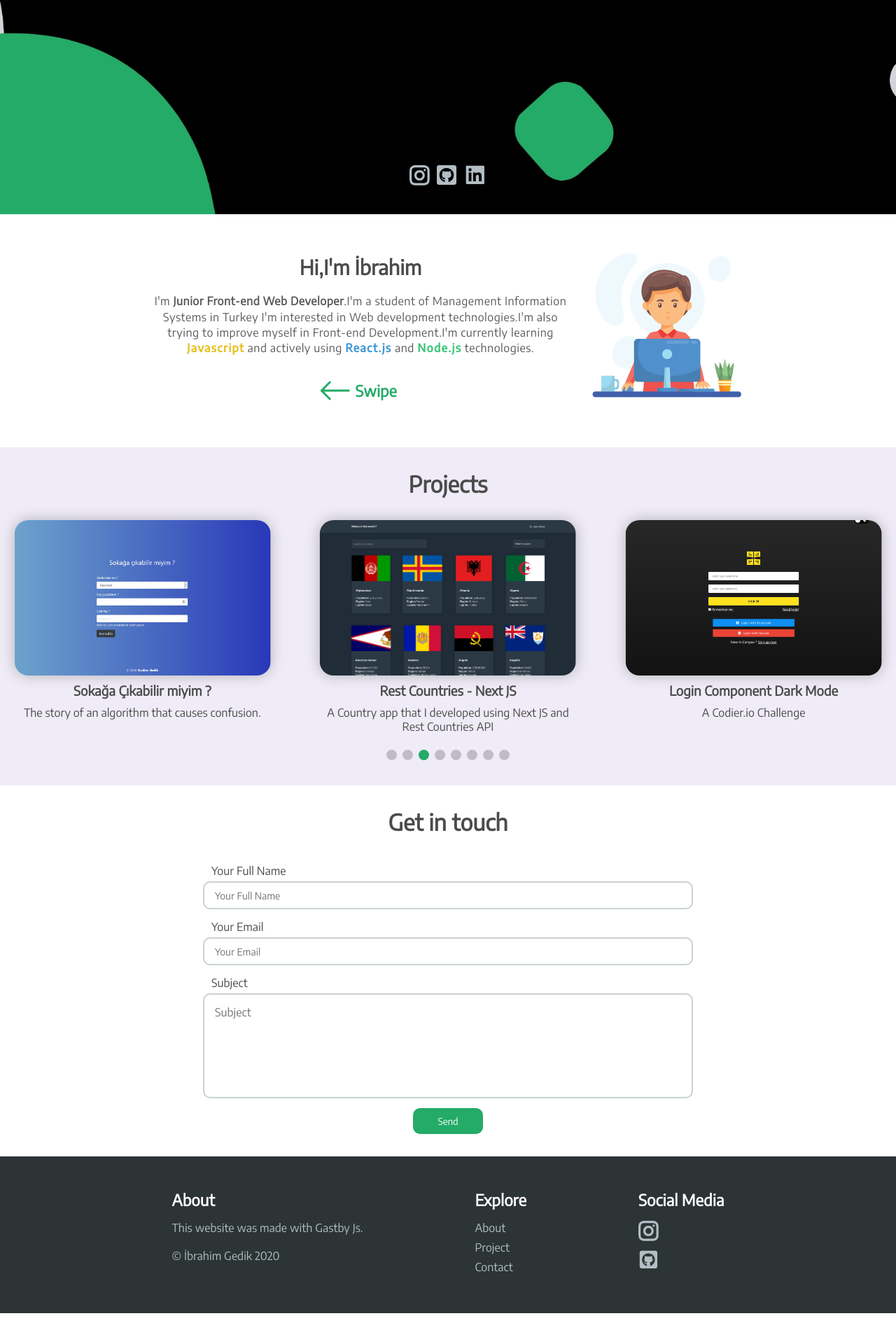
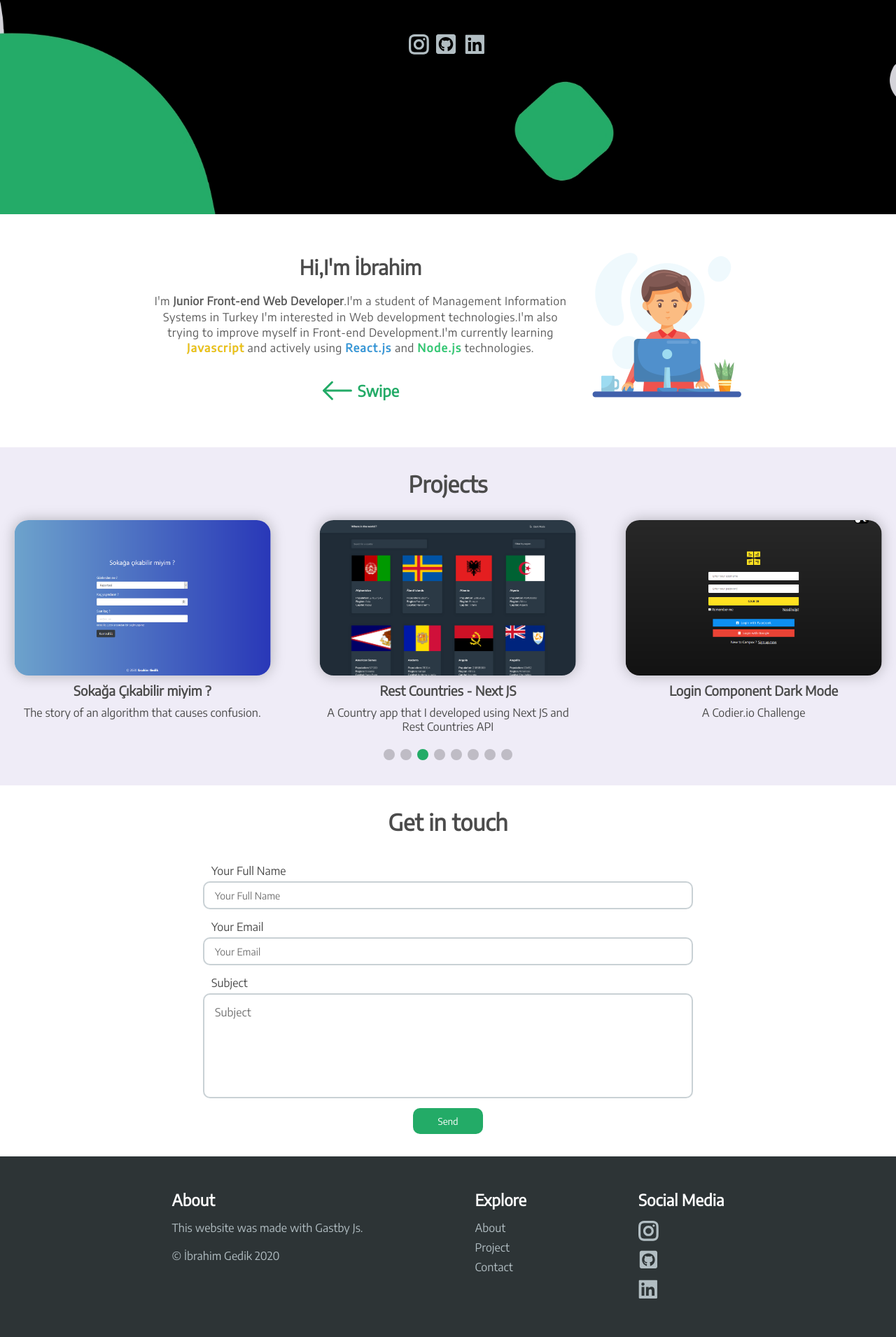
Before and after one commit to ibrahimgediktr/personal-website, a Gatsby site: page / in a window 1280 px wide. Shown: the part 494-2404 px from the top of the page at 70% size. Before the commit the page ends 2370 px from the top, so only its background shows below. Built offline with nearby package versions, Linux system fonts and the light colour scheme; Gatsby itself is replaced by a stand-in of ours.

Commit message:
fix footer and hero section

```diff
--- a/src/components/Footer.js
+++ b/src/components/Footer.js
@@ -4,6 +4,8 @@ import { AnchorLink } from "gatsby-plugin-anchor-links"
 import { menuData } from "../data/MenuData"
 import { GrInstagram } from "react-icons/gr"
 import { FaGithubSquare } from "react-icons/fa"
+import { AiFillLinkedin } from "react-icons/ai"
+
 
 function Footer() {
   return (
@@ -47,6 +49,14 @@ function Footer() {
             >
               <GithubSquare />
             </SocialLink>
+            <SocialLink
+          href="https://www.linkedin.com/in/ibrahimgedik/"
+          target="_blank"
+          rel="noreferrer"
+          aria-label="My Linkedin profile"
+        >
+          <LinkedinSquare />
+        </SocialLink>
           </ColContent>
         </Col>
       </Row>
@@ -126,3 +136,9 @@ const GithubSquare = styled(FaGithubSquare)`
   font-size: 1.8rem;
   cursor: pointer;
 `
+const LinkedinSquare = styled(AiFillLinkedin)`
+  font-size: 2.1rem;
+  cursor: pointer;
+  margin-left:-2.5px;
+  margin-top:7px;
+`
--- a/src/components/Hero.js
+++ b/src/components/Hero.js
@@ -58,6 +58,10 @@ function Hero() {
       </HeroContent>
       <HeroContentBottom>
         <SocialLink
+          initial="out"
+          animate="in"
+          variants={fadeInLeft}
+          transition={transition}
           rel="noreferrer"
           href="https://www.instagram.com/ibrahimgediktr/"
           target="_blank"
@@ -66,6 +70,10 @@ function Hero() {
           <Instagram />
         </SocialLink>
         <SocialLink
+          initial="out"
+          animate="in"
+          variants={fadeInDown}
+          transition={transition}
           href="https://github.com/ibrahimgediktr"
           target="_blank"
           rel="noreferrer"
@@ -74,7 +82,11 @@ function Hero() {
           <GithubSquare />
         </SocialLink>
         <SocialLink
-          href="https://github.com/ibrahimgediktr"
+          initial="out"
+          animate="in"
+          variants={fadeInRight}
+          transition={transition}
+          href="https://www.linkedin.com/in/ibrahimgedik/"
           target="_blank"
           rel="noreferrer"
           aria-label="My Linkedin profile"
@@ -129,17 +141,17 @@ const HeroContent = styled.div`
 
 const HeroContentBottom = styled.div`
   position: absolute;
-  bottom: 35px;
+  top: 65%;
   display: flex;
   justify-content: center;
   align-items: center;
   flex-direction: row;
 `
 
-const SocialLink = styled.a`
+const SocialLink = styled(motion.a)`
   text-decoration: none;
   color: #b2bec3;
-
+  margin-top: 20px;
 `
 
 const Instagram = styled(GrInstagram)`
@@ -149,10 +161,10 @@ const Instagram = styled(GrInstagram)`
 const GithubSquare = styled(FaGithubSquare)`
   font-size: 2rem;
   cursor: pointer;
-  margin:0 8px;
+  margin: 0 8px;
 `
 const LinkedinSquare = styled(AiFillLinkedin)`
-  font-size: 2.1rem;
+  font-size: 2.17rem;
   cursor: pointer;
 `
 
```
Also changed, not shown: src/assets/swiper/swiper-bundle.css.
